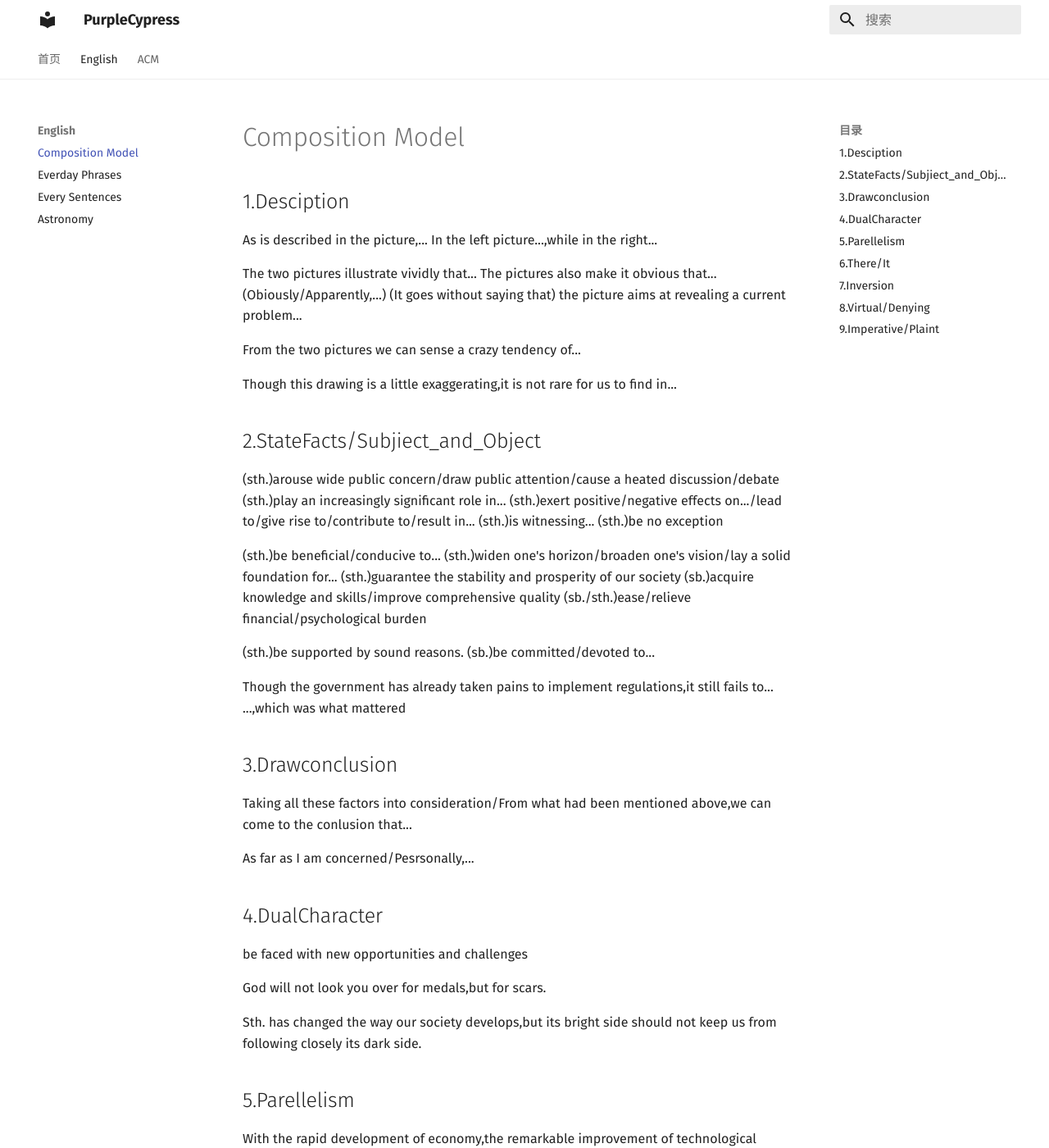
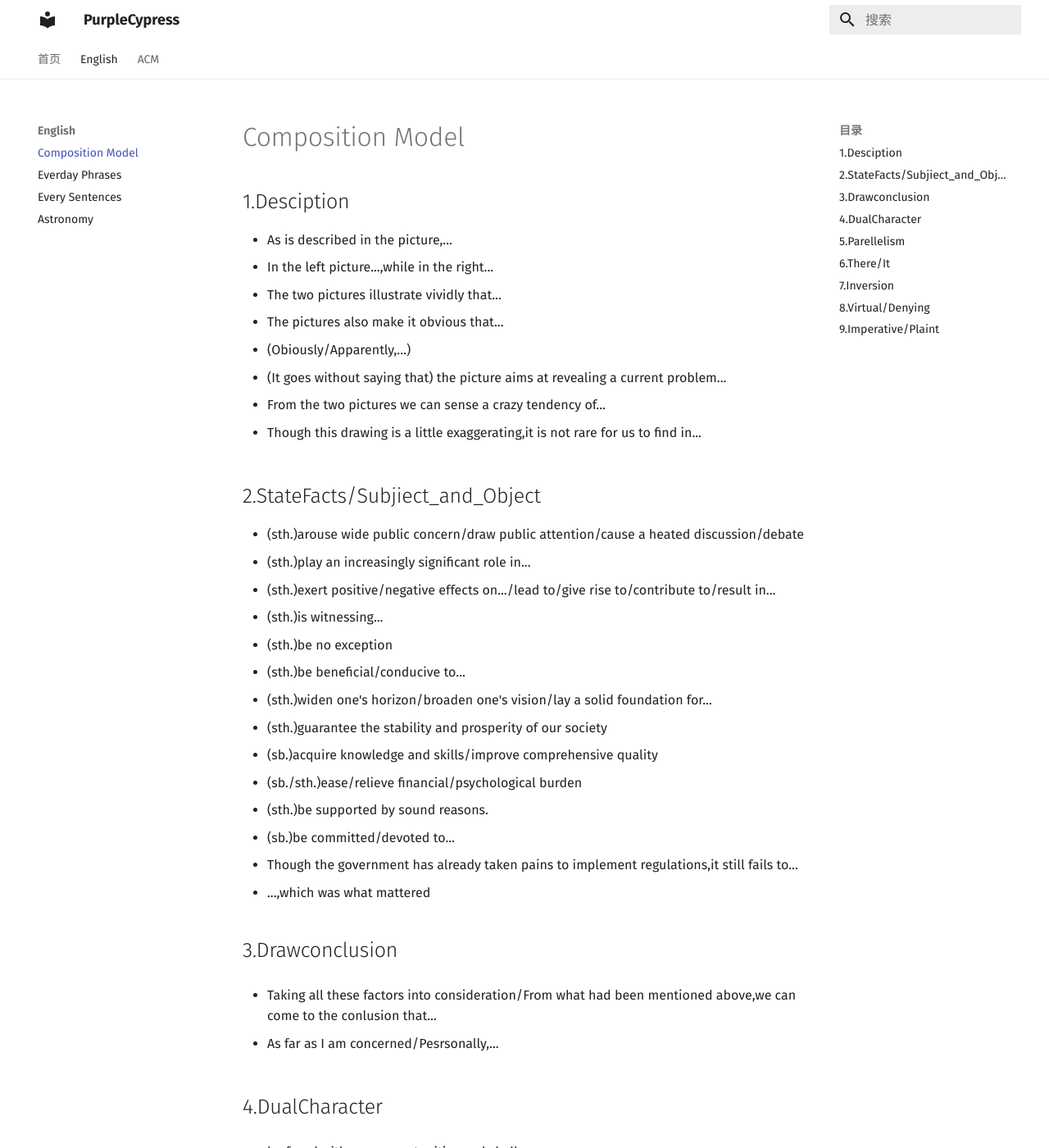
Before and after one commit to purplezi/PurpleCypress, an MkDocs documentation site: the page built from docs/English/compositiomodel.md, in a window 1280 px wide and 1400 px high. Shown: the whole window at 82% size. Built offline with MkDocs 1.6.1 and Material for MkDocs 9.7.7, drawn with Linux system fonts in a browser that asks for light colours; some of the changed text lies outside the part shown.

Commit message:
2020-4-8

```diff
--- a/docs/English/compositiomodel.md
+++ b/docs/English/compositiomodel.md
@@ -1,78 +1,76 @@
 ## 1.Desciption
 
-As is described in the picture,...
-In the left picture...,while in the right...
+- As is described in the picture,...
+- In the left picture...,while in the right...
 
-The two pictures illustrate vividly that...
-The pictures also make it obvious that...
-(Obiously/Apparently,...)
-(It goes without saying that) the picture aims at revealing a current problem...
+- The two pictures illustrate vividly that...
+- The pictures also make it obvious that...
+- (Obiously/Apparently,...)
+- (It goes without saying that) the picture aims at revealing a current problem...
 
-From the two pictures we can sense a crazy tendency of...
+- From the two pictures we can sense a crazy tendency of...
 
-Though this drawing is a little exaggerating,it is not rare for us to find in...
+- Though this drawing is a little exaggerating,it is not rare for us to find in...
 
 ## 2.StateFacts/Subjiect_and_Object
 
-(sth.)arouse wide public concern/draw public attention/cause a heated discussion/debate
-(sth.)play an increasingly significant role in...
-(sth.)exert positive/negative effects on.../lead to/give rise to/contribute to/result in...
-(sth.)is witnessing...
-(sth.)be no exception
+- (sth.)arouse wide public concern/draw public attention/cause a heated discussion/debate
+- (sth.)play an increasingly significant role in...
+- (sth.)exert positive/negative effects on.../lead to/give rise to/contribute to/result in...
+- (sth.)is witnessing...
+- (sth.)be no exception
 
-(sth.)be beneficial/conducive to...
-(sth.)widen one's horizon/broaden one's vision/lay a solid foundation for...
-(sth.)guarantee the stability and prosperity of our society
-(sb.)acquire knowledge and skills/improve  comprehensive quality
-(sb./sth.)ease/relieve financial/psychological burden
+- (sth.)be beneficial/conducive to...
+- (sth.)widen one's horizon/broaden one's vision/lay a solid foundation for...
+- (sth.)guarantee the stability and prosperity of our society
+- (sb.)acquire knowledge and skills/improve  comprehensive quality
+- (sb./sth.)ease/relieve financial/psychological burden
 
-(sth.)be supported by sound reasons.
-(sb.)be committed/devoted to...
+- (sth.)be supported by sound reasons.
+- (sb.)be committed/devoted to...
 
-Though the government has already taken pains to implement regulations,it still fails to...
-...,which was what mattered
+- Though the government has already taken pains to implement regulations,it still fails to...
+- ...,which was what mattered
 
 ## 3.Drawconclusion
 
-Taking all these factors into consideration/From what had been mentioned above,we can come to the conlusion that...
+- Taking all these factors into consideration/From what had been mentioned above,we can come to the conlusion that...
 
-As far as I am concerned/Pesrsonally,...
+- As far as I am concerned/Pesrsonally,...
 
 ## 4.DualCharacter
 
-be faced with new opportunities and challenges
+- be faced with new opportunities and challenges
 
-God will not look you over for medals,but for scars.
+- God will not look you over for medals,but for scars.
 
-Sth. has changed the way our society develops,but its bright side should not keep us from following closely its dark side.
+- Sth. has changed the way our society develops,but its bright side should not keep us from following closely its dark side.
 
 ## 5.Parellelism
 
-With the rapid development of economy,the remarkable improvement of technological level,steady growth of people's living standard,...
+- With the rapid development of economy,the remarkable improvement of technological level,steady growth of people's living standard,...
 
 ## 6.There/It
 
-It is universally acknowledged that ...
-It is commonly believed/recognized that..
+- It is universally acknowledged that ...
+- It is commonly believed/recognized that..
 
-It is undeniable that.../There is no denying that...
+- It is undeniable that.../There is no denying that...
 
-It is inevitable/inescapabke/unavoidable that...
-(The inevitable/inescapable fact is that...)
+- It is inevitable/inescapabke/unavoidable that...
+- (The inevitable/inescapable fact is that...)
 
-It can seem tasteless,misleading or counterproductive to hail progress when there is still so much wrong with the world.
+- It can seem tasteless,misleading or counterproductive to hail progress when there is still so much wrong with the world.
 
-There is anecdotal evidence that...(据传闻)
-There was a time when it saturated the evening news and the morning papers that...
-
-
+- There is anecdotal evidence that...(据传闻)
+- There was a time when it saturated the evening news and the morning papers that...
 
 ## 7.Inversion
 
 - If we let this situation of continues,not only does it ...,but also...
 - In fact,had Disney not purchased the studio,Fox wa planning to follow Logan with additional X-Men spinoffs that spannned a variety of genres and tones,staring with Josh Boonez's horrorstyle The New Mutants.
 - Not all encounters between our species were peaceful or pretty,but neither were they entirely violent.
-Wherever the root of the problem lies-be it the educational system,government policy or corporate recruiting practices-it needs to be identified and fixed.
+- Wherever the root of the problem lies-be it the educational system,government policy or corporate recruiting practices-it needs to be identified and fixed.
 
 ## 8.Virtual/Denying
 
```
Also changed, not shown: docs/English/astronomy.md (+6 -8 lines), docs/English/everdayphrases.md (+79 -69 lines), docs/English/everysentences.md (+17 -34 lines).
